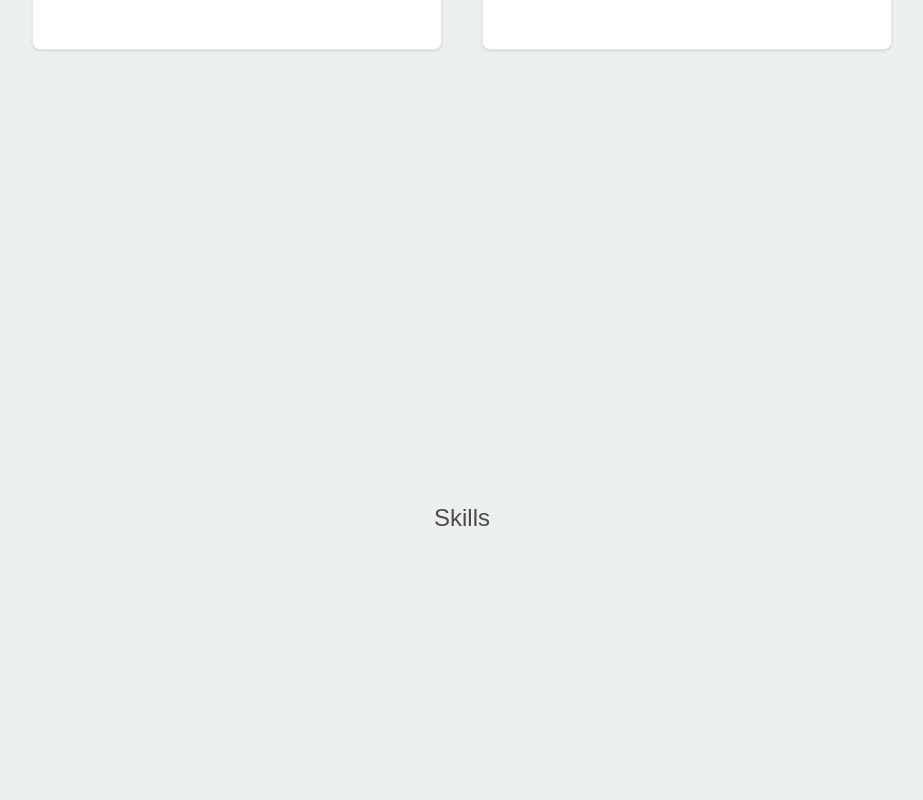
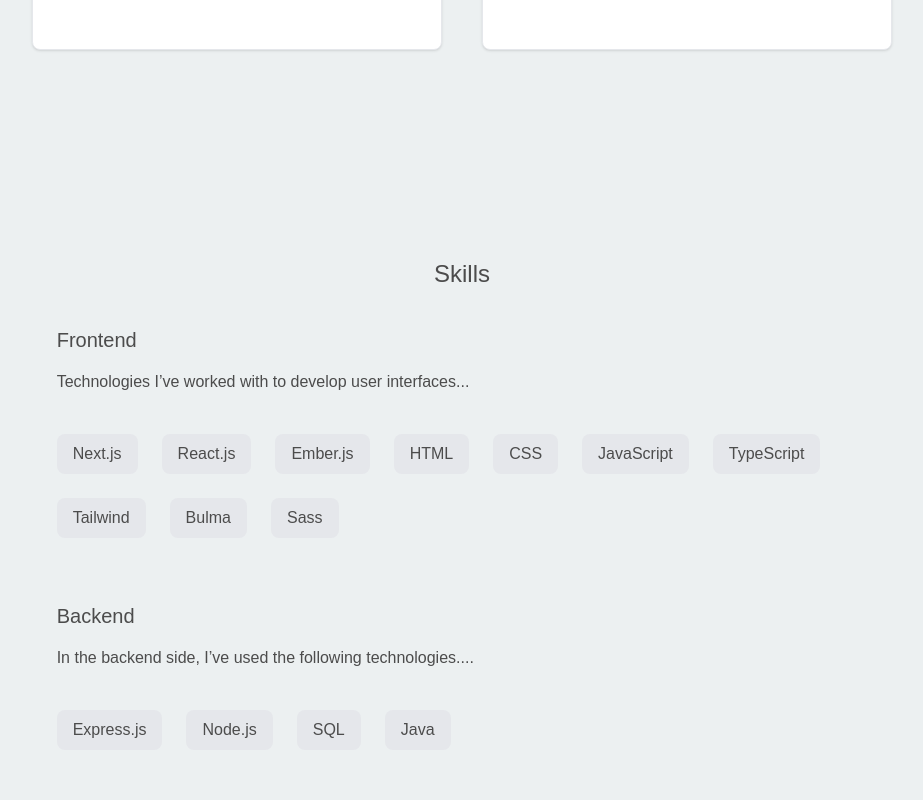
Before and after one commit to FiorellaChilcon/Portafolio, a React (Create React App) app: page / in a window 1280 px wide. Shown: the part 2300-3100 px from the top of the page, without its empty margins (178-1101 px from the left). Built offline with nearby package versions, Linux system fonts and the light colour scheme; a web font is replaced by a local one.

Commit message:
chore: add skills section

```diff
--- a/src/pages/Skills.jsx
+++ b/src/pages/Skills.jsx
@@ -1,9 +1,42 @@
 import React from 'react';
+import SlideInAnimation from '../components/SlideInAnimation';
+
+function Tag({ name }) {
+  const animations = ['fade-in', 'fade-in-bottom', 'slide-left', 'slide-right']
+  const randomNum = Math.floor(Math.random() * animations.length);
+
+  return (
+    <SlideInAnimation  animationType={animations[randomNum]} styleClasses="rounded-lg bg-gray-200 py-2 px-4">
+      {name}
+    </SlideInAnimation>
+  )
+}
+
+const frontEndStack = ['Next.js', 'React.js', 'Ember.js', 'HTML', 'CSS', 'JavaScript', 'TypeScript', 'Tailwind', 'Bulma', 'Sass'];
+const backEndStack = ['Express.js', 'Node.js', 'SQL', 'Java'];
 
 export default function Skills() {
   return (
-    <div className="lg:min-h-screen flex py-9 justify-center items-center flex-col" id="skills">
+    <div className="lg:min-h-screen flex py-9 px-8 justify-center items-center flex-col" id="skills">
       <h2 className="text-2xl mb-9 font-medium">Skills</h2>
+      <div className="lg:w-8/12 w-full">
+        <h3 className="text-xl font-normal">Frontend</h3>
+        <p className="mt-4 mb-10">Technologies I’ve worked with  to develop user interfaces...</p>
+        <div className="flex flex-wrap gap-6">
+          {frontEndStack.map(tool => (
+            <Tag name={tool} />
+          ))}
+        </div>
+      </div>
+      <div className="lg:w-8/12 w-full my-16">
+        <h3 className="text-xl font-normal">Backend</h3>
+        <p className="mt-4 mb-10">In the backend side, I’ve used the following technologies....</p>
+        <div className="flex flex-wrap gap-6">
+          {backEndStack.map(tool => (
+            <Tag name={tool} />
+          ))}
+        </div>
+      </div>
     </div>
   )
 }
```
